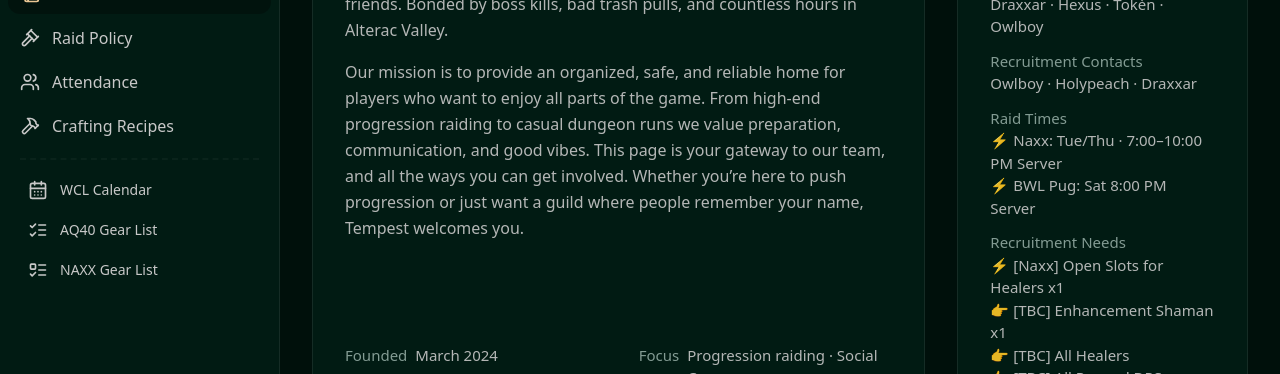
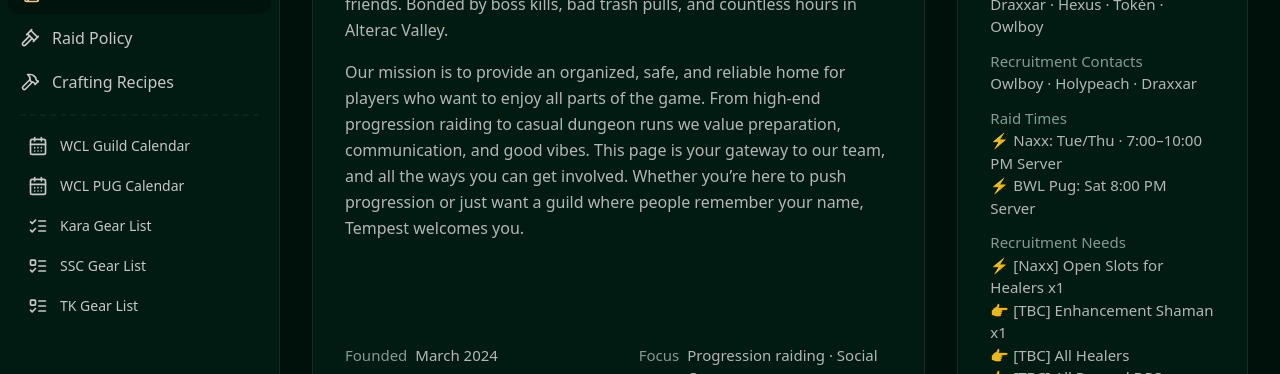
Before and after one commit to naptholomew/tempest-guild, a React (Vite) app: page / in a window 1280 px wide. Shown: the part 327-701 px from the top of the page. Built offline with nearby package versions, Linux system fonts and the light colour scheme; no server answers.

Commit message:
Update Sidebar.tsx

```diff
--- a/src/components/Sidebar/Sidebar.tsx
+++ b/src/components/Sidebar/Sidebar.tsx
@@ -15,14 +15,16 @@ import clsx from "clsx";
 const LINKS = [
   { to: "/", label: "About Us", icon: ScrollText },
   { to: "/raid-policy", label: "Raid Policy", icon: Gavel },
-  { to: "/attendance", label: "Attendance", icon: Users },
+//  { to: "/attendance", label: "Attendance", icon: Users },
   { to: "/crafting", label: "Crafting Recipes", icon: Hammer },
 ] as const;
 
 const EXTRA_LINKS = [
-  { to: "https://fresh.warcraftlogs.com/guild/calendar/775047", label: "WCL Calendar", icon: CalendarDays },
-  { to: "https://thatsmybis.com/22393/tempest/loot/temple-of-ahnqiraj", label: "AQ40 Gear List", icon: ListChecks },
-  { to: "https://thatsmybis.com/22393/tempest/loot/naxxramas", label: "NAXX Gear List", icon: ListTodo },
+  { to: "https://fresh.warcraftlogs.com/guild/calendar/775047", label: "WCL Guild Calendar", icon: CalendarDays },
+  { to: "https://fresh.warcraftlogs.com/guild/calendar/791017", label: "WCL PUG Calendar", icon: CalendarDays },
+  { to: "https://thatsmybis.com/23406/tempest/loot/karazhan", label: "Kara Gear List", icon: ListChecks },
+  { to: "https://thatsmybis.com/23406/tempest/loot/serpentshrine-cavern", label: "SSC Gear List", icon: ListTodo },
+  { to: "https://thatsmybis.com/23406/tempest/loot/tempest-keep", label: "TK Gear List", icon: ListTodo },
 ] as const;
 
 // Helper: detect "mobile" using same breakpoint as Tailwind's md (<768px)
```
